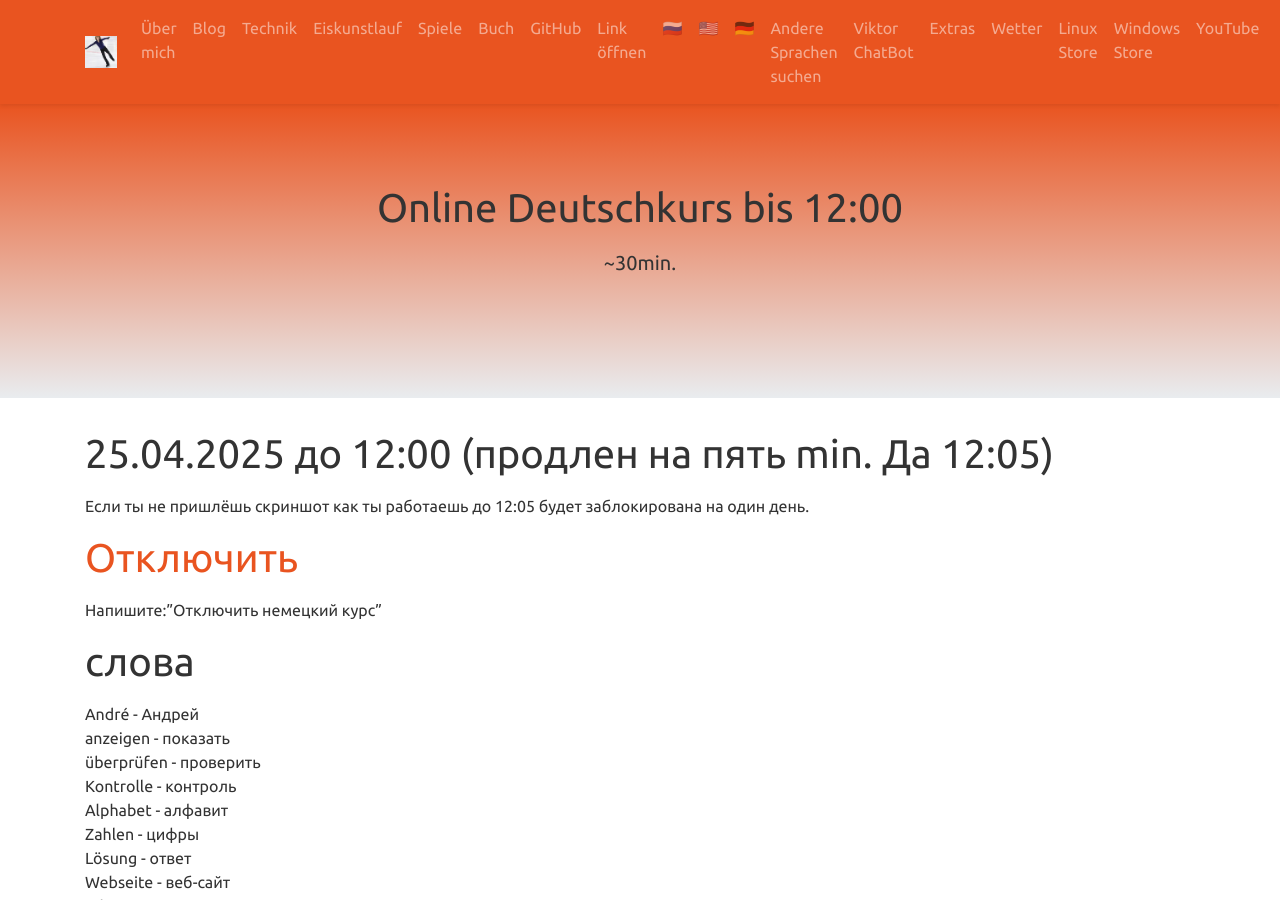
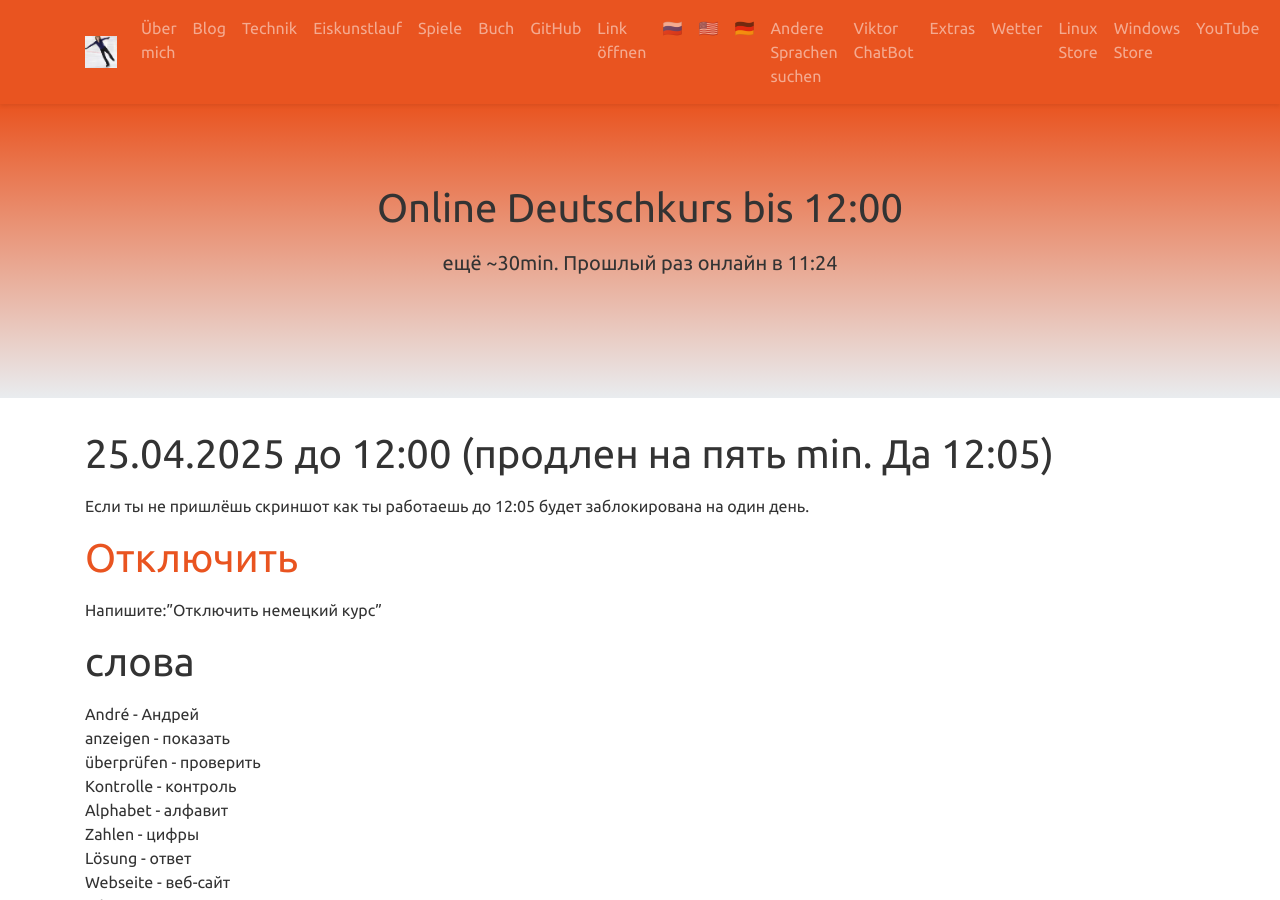
Before and after one commit to viktor-chiarcos/viktor-chiarcos.github.io, a Jekyll site: the page built from _pages/ivan/index.md, in a window 1280 px wide and 900 px high. Built offline with Jekyll 4.4.1, drawn with Linux system fonts in a browser that asks for light colours.

Commit message:
index.md aktualisieren

```diff
--- a/_pages/ivan/index.md
+++ b/_pages/ivan/index.md
@@ -3,7 +3,7 @@ layout: home
 permalink: /kurs/de-ru/
 
 title: "Online Deutschkurs bis 12:00"
-excerpt: "~30min."
+excerpt: "ещё ~30min. Прошлый раз онлайн в 11:24"
 action: true
 ---
 
```
